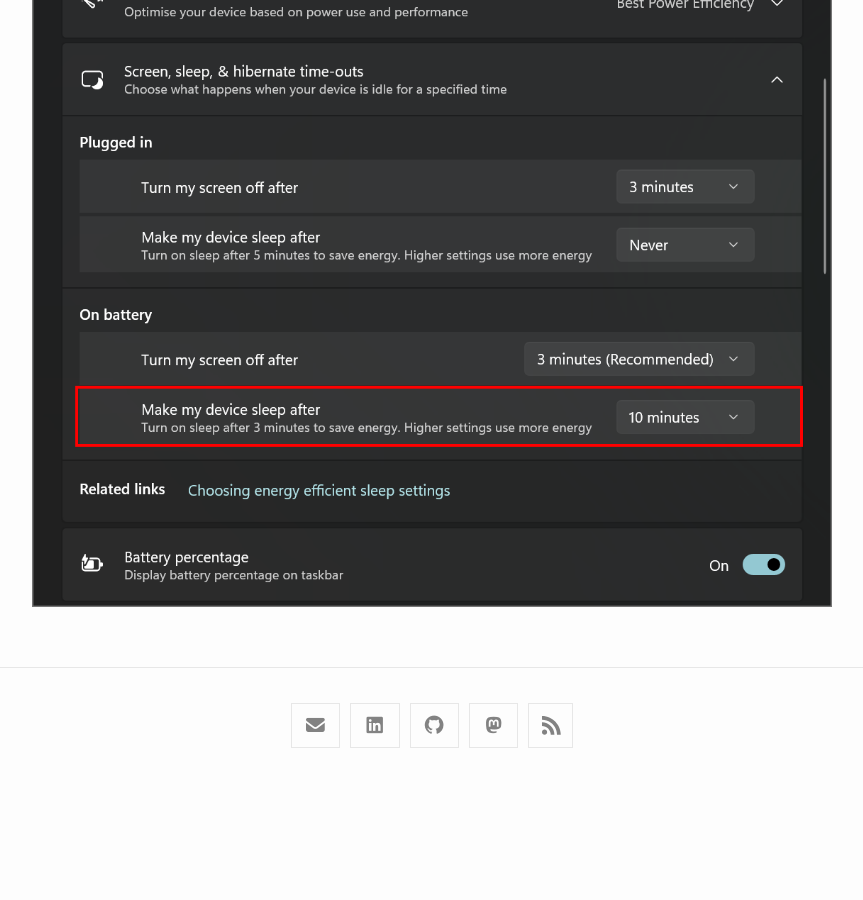
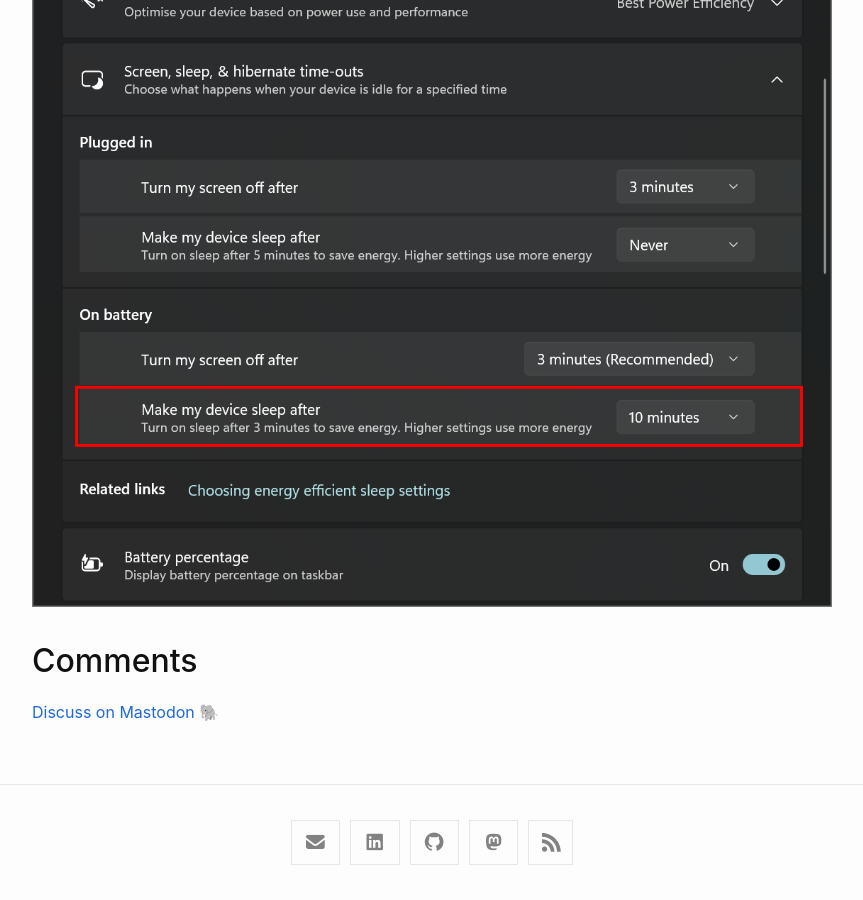
Before and after one commit to lucafrance/lucafrance.github.io, a Jekyll site: the page built from _posts/2026/2026-09-06-how-to-close-your-laptop.md, in a window 1280 px wide and 900 px high, scrolled down 2791 px. Shown: the whole window, without its empty margins (208-1071 px from the left). Built offline with Jekyll 4.4.1, drawn with Linux system fonts in a browser that asks for light colours; a script that is not in the unit is left out; before the commit the page ends 3574 px from its top, so only the background shows below that; some of the changed lines change nothing that is shown.

Commit message:
Add Mastodon link

```diff
--- a/_posts/2026/2026-09-06-how-to-close-your-laptop.md
+++ b/_posts/2026/2026-09-06-how-to-close-your-laptop.md
@@ -1,7 +1,7 @@
 ---
 title: How to close your laptop
 tags: []
-mastodon:
+mastodon: https://mastodon.social/@lucafeu/117223057400941831
 ---
 
 A mild source of personal discomfort is people walking around with their laptop lid open.
```
